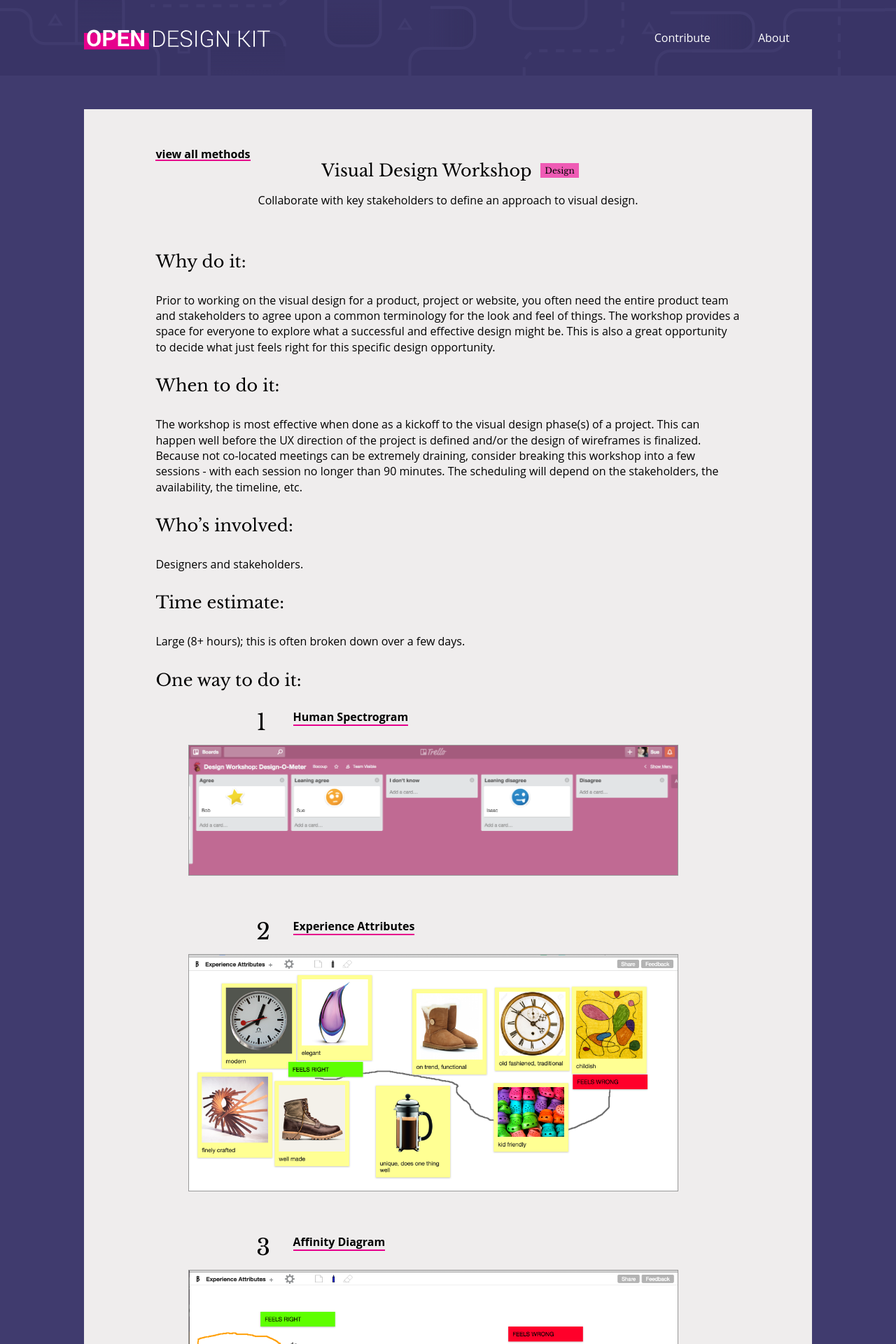
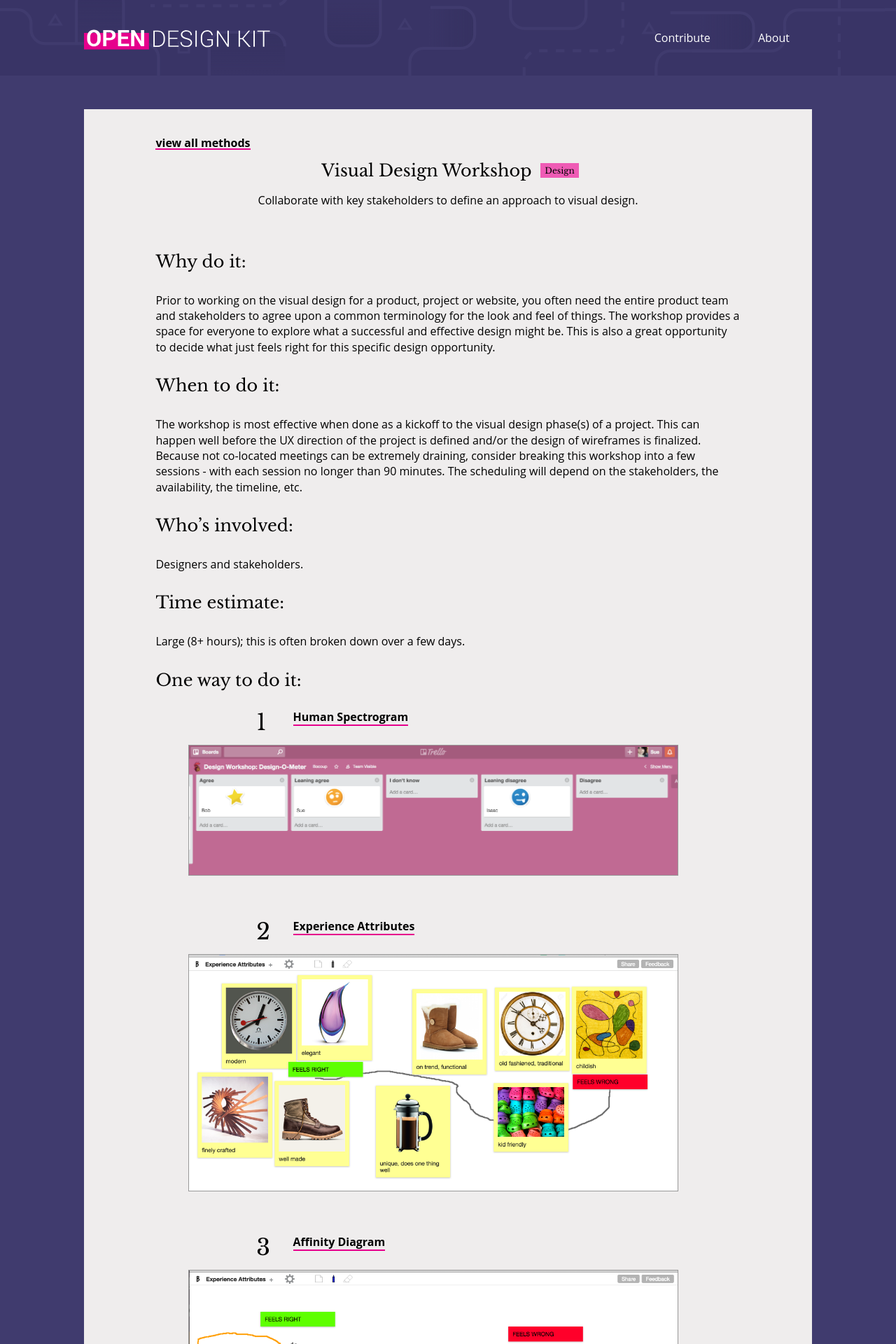
Before and after one commit to open-design-kit/opendesignkit, a Jekyll site: the page built from _methods/Visual-Design-Workshop.md, in a window 1280 px wide. Shown: the top 1920 px of the page at 70% size. Built offline with Jekyll 4.4.1, drawn with Linux system fonts in a browser that asks for light colours.

Commit message:
push up the view all methods link more, for #153

```diff
--- a/css/styles.css
+++ b/css/styles.css
@@ -1170,7 +1170,7 @@ a.method-header-view:active {
 
 @media (min-width: 40em) {
     a.method-header-view:link {
-        top: -1em;
+        top: -2em;
     }
 }
 
```
